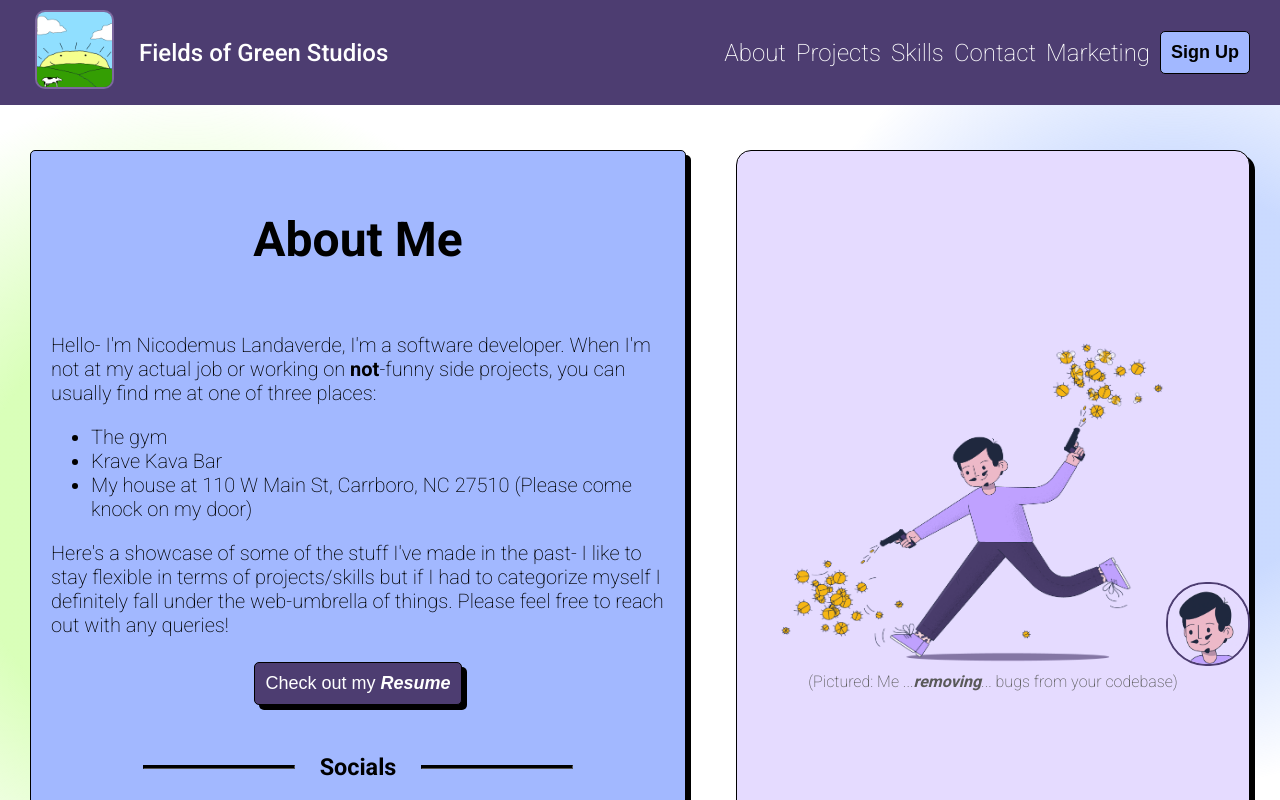
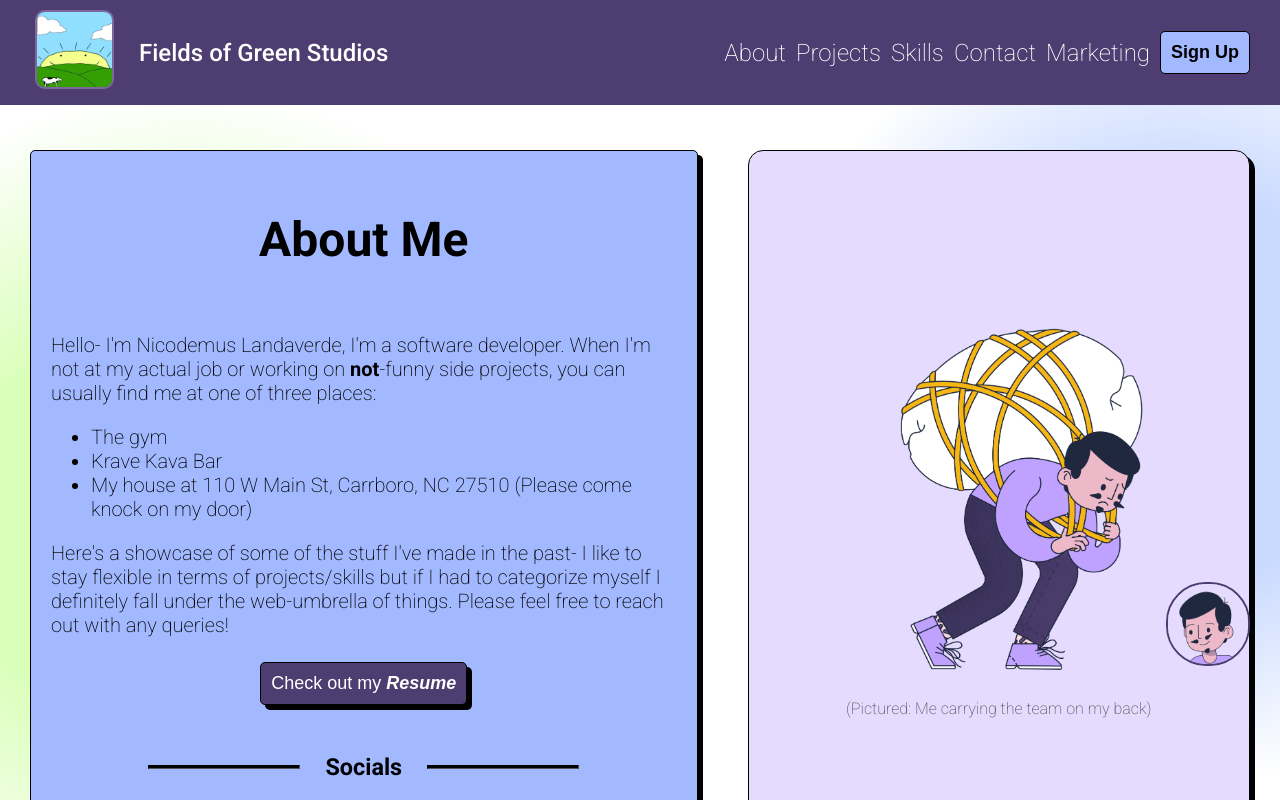
Before and after one commit to landaverdend/portfolio-site, a React (Vite) app in the folder frontend/: page /ResumeView in a window 1280 px wide. Shown: the top 800 px of the page. Built offline with nearby package versions, Linux system fonts and the light colour scheme.

Commit message:
a la puta madre no puedo ser edgy

```diff
--- a/frontend/src/views/formView/formContainer/FormContainer.tsx
+++ b/frontend/src/views/formView/formContainer/FormContainer.tsx
@@ -10,6 +10,7 @@ import { Body } from 'matter-js';
 import { createInputElement, createSelectElement } from '@/util/ElementFactory';
 import LargeButton from '@/components/common/typewriterText/LargeButton/LargeButton';
 import { MOBILE_WIDTH } from '@/components/navbar/Navbar';
+
 
 function FormContainer() {
   const isPhysicsSequenceStarted = useRef<boolean>(false);
--- a/frontend/src/views/resumeView/about/AboutContainer.tsx
+++ b/frontend/src/views/resumeView/about/AboutContainer.tsx
@@ -1,5 +1,6 @@
 import './about-container.css';
-import me from '@assets/images/resume/me.png';
+// import me from '@assets/images/resume/me.png'; // add this to be edgy.
+import me from '@assets/images/splash-page/weight.png';
 import EmailLogo from '@assets/images/logos/email.svg?react';
 import LinkedinLogo from '@assets/images/logos/linkedin.svg?react';
 import GithubLogo from '@assets/images/logos/github.svg?react';
@@ -69,14 +70,7 @@ function AboutContainer() {
 
         <div className="flex-column portrait-container">
           <img src={me} />
-          <figcaption>
-            (Pictured: Me{' ...'}
-            <b>
-              <i>removing</i>
-            </b>
-            {'... '}
-            bugs from your codebase)
-          </figcaption>
+          <figcaption>(Pictured: Me carrying the team on my back)</figcaption>
         </div>
       </div>
     </>
--- a/frontend/src/views/resumeView/about/about-container.css
+++ b/frontend/src/views/resumeView/about/about-container.css
@@ -31,19 +31,14 @@
     background-color: var(--panel-lavender);
     box-shadow: 5px 5px black;
 
-
     img {
-      width: clamp(500px, 40vw, 700px);
-      height: clamp(340px, 27vw, 750px);
+      height: clamp(400px, 27vw, 750px);
     }
 
     figcaption {
       position: relative;
-
       bottom: 10px;
-
       color: #595959;
-
       font-size: clamp(0.9rem, 4vw, 1rem);
     }
   }
--- a/frontend/src/views/resumeView/contact/contact-container.css
+++ b/frontend/src/views/resumeView/contact/contact-container.css
@@ -56,5 +56,6 @@
 @media (max-width: 576px) {
   .contact-form-container {
     width: 80vw;
+    margin-left: 0;
   }
 }
```
